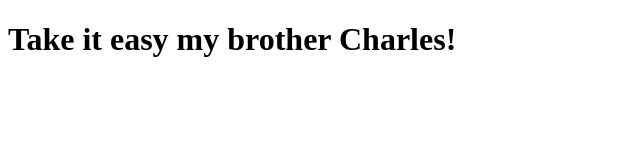
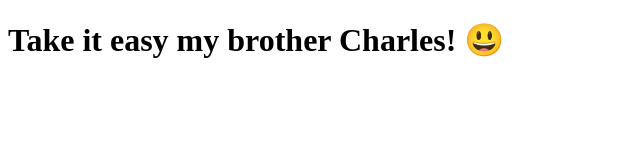
Before and after one commit to HVDgeek/clone-tabnews, a Next.js app: page / in a window 1280 px wide. Shown: the top 160 px of the page, without its empty margins (0-640 px from the left). Built offline with nearby package versions, Linux system fonts and the light colour scheme.

Commit message:
Add emoji on message

```diff
--- a/pages/index.js
+++ b/pages/index.js
@@ -1,5 +1,5 @@
 function Home() {
-    return <h1>Take it easy my brother Charles!</h1>
+    return <h1>Take it easy my brother Charles! 😃</h1>
 }
 
 export default Home
```
